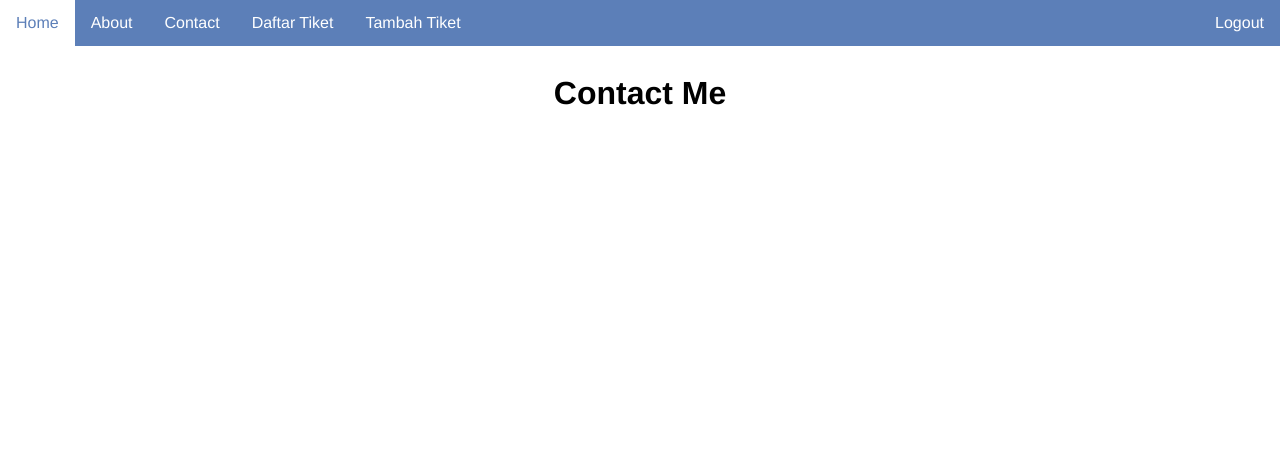
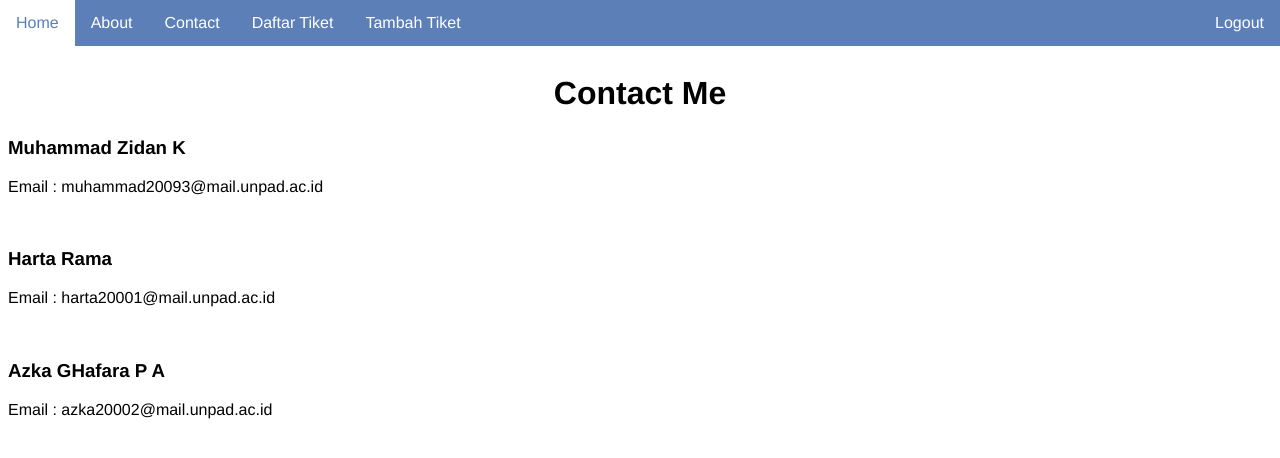
Before and after one commit to praktikum-tiunpad-2021/proyek-web-ricecooker, a CodeIgniter 4 app: template project_CI4/app/Views/page/contact.php in a window 1280 px wide. Shown: the top 458 px of the page. Run offline with PHP 8.4 and a stand-in for CodeIgniter, Linux system fonts and the light colour scheme; the template is opened without the code that fills it, so the values that code supplies are empty; some libraries are stand-ins or nearby versions.

Commit message:
Tambahan laman Home, About, dan Contact

```diff
--- a/project_CI4/app/Views/page/about.php
+++ b/project_CI4/app/Views/page/about.php
@@ -5,6 +5,7 @@
         <div class="col">
             <h1>About</h1>
         </div>
+        <p>Aplikasi Web ini merupakan tugas akhir semester tiga untuk prodi Teknik Informatika, mata kuliah Praktikum Pemrograman Web tahun ajaran 2021/2022, Universitas Padjajaran</p>
     </div>
 </div>
 <?= $this->endSection(); ?>
--- a/project_CI4/app/Views/page/contact.php
+++ b/project_CI4/app/Views/page/contact.php
@@ -5,6 +5,12 @@
         <div class="col">
             <h1>Contact Me</h1>
         </div>
+        <h3>Muhammad Zidan K</h3>
+        <p>Email    : muhammad20093@mail.unpad.ac.id</p><br>
+        <h3>Harta Rama</h3>
+        <p>Email    : harta20001@mail.unpad.ac.id</p><br>
+        <h3>Azka GHafara P A</h3>
+        <p>Email    : azka20002@mail.unpad.ac.id</p><br>
     </div>
 </div>
 <?= $this->endSection(); ?>
--- a/project_CI4/app/Views/page/home.php
+++ b/project_CI4/app/Views/page/home.php
@@ -5,7 +5,8 @@
         <div class="col">
             <h1>Home</h1>
         </div>
-
+        <p>Selamat datang di aplikasi Web pemesanan tiket pesawat untuk sebuah kasus yang cukup spesifik.</p>
+        <p>Silakan menuju ke tab "Daftar Tiket" untuk melihat tiket yang sudah anda pesan atau menuju tab "Tambah Tiket" untuk memesan tiket baru.</p>
     </div>
 </div>
 <?= $this->endSection(); ?>
```
